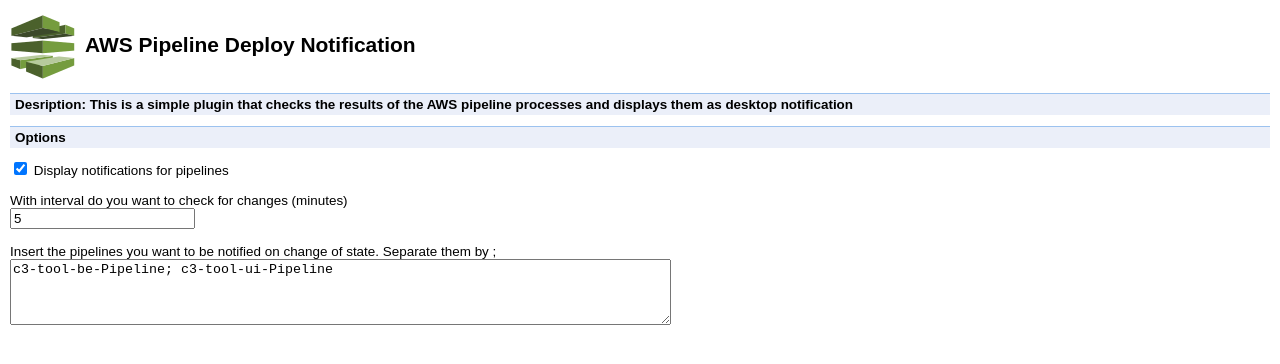
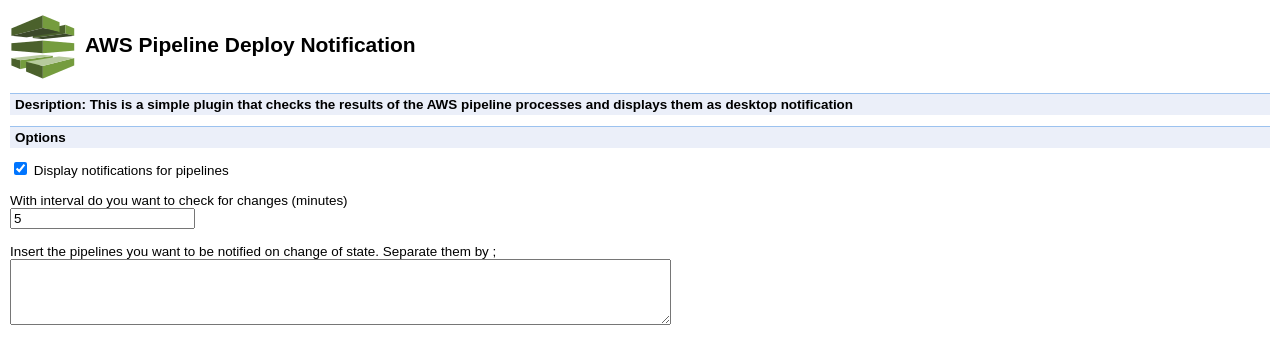
Before and after one commit to blackwoodseven/aws-codepipeline-notifications, a browser extension: page options/index.html in a window 1280 px wide. Drawn offline with Linux system fonts and the light colour scheme.

Commit message:
removed the suggestion for the pipes to notify upon

```diff
--- a/options/index.html
+++ b/options/index.html
@@ -28,7 +28,7 @@
       <input type="number" name="frequency" min="1" value=5>
       <br /><br />
       Insert the pipelines you want to be notified on change of state. Separate them by ;<br />
-      <textarea rows="4" cols="80" name="pipelines">c3-tool-be-Pipeline; c3-tool-ui-Pipeline</textarea>
+      <textarea rows="4" cols="80" name="pipelines"></textarea>
 
     </form>
   </body>
```
Also changed, not shown: manifest.json.
